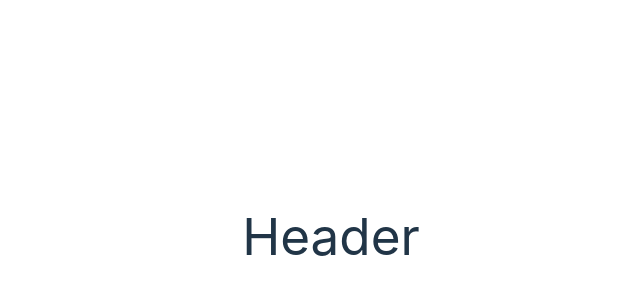
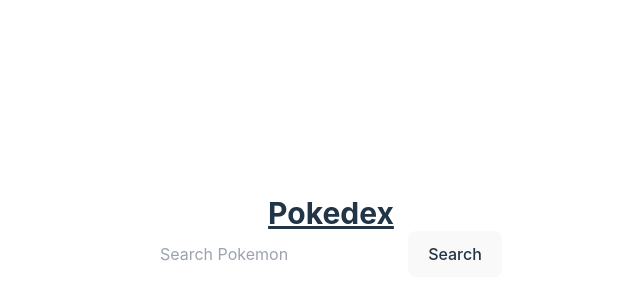
Before and after one commit to backslashbaker/pokedex, a React (Vite) app: page / in a window 1280 px wide. Shown: the part 164-464 px from the top of the page, without its empty margins (309-949 px from the left). Built offline with nearby package versions, Linux system fonts and the light colour scheme.

Commit message:
create search component

```diff
--- a/src/App.jsx
+++ b/src/App.jsx
@@ -1,11 +1,13 @@
 import './App.css'
 import Header from './components/Header'
+import SearchPokemon from './components/SearchPokemon'
 
 function App() {
 
   return (
     <>
       <Header />
+      <SearchPokemon />
     </>
   )
 }
--- a/src/components/Header.jsx
+++ b/src/components/Header.jsx
@@ -3,7 +3,7 @@
 function Header() {
   return (
     <header>
-      <h1>Header</h1>
+      <h1 className="text-3xl font-bold underline">Pokedex</h1>
     </header>
   )
 }
--- /dev/null
+++ b/src/components/SearchPokemon.jsx
@@ -0,0 +1,12 @@
+import React from 'react'
+
+function SearchPokemon() {
+  return (
+    <form>
+      <input type="text" placeholder="Search Pokemon" />
+      <button type="submit">Search</button>
+    </form>
+  )
+}
+
+export default SearchPokemon
```
